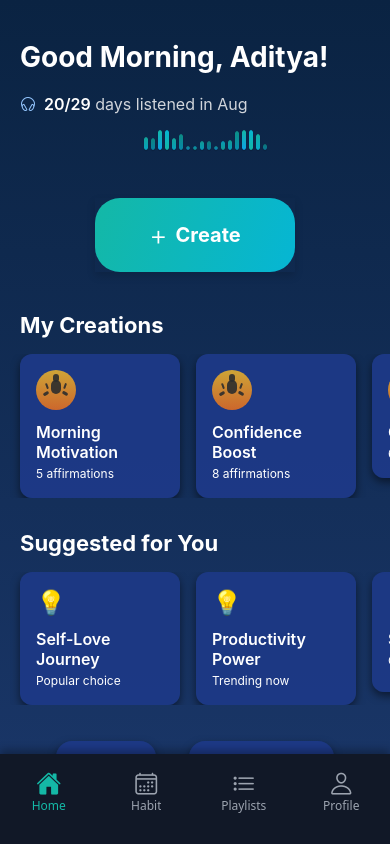
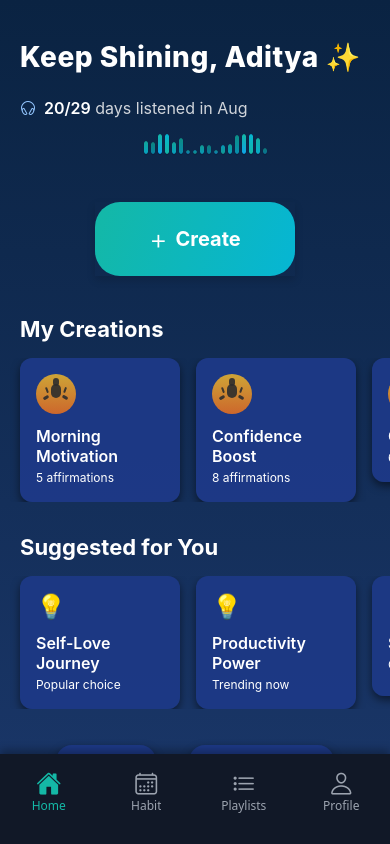
Before and after one commit to adityascript/UpliftAI, a React Native app: screen /Home in a window 390 px wide. Built offline with nearby package versions, Linux system fonts and the light colour scheme.

Commit message:
Keep shining instead of Good Morning

```diff
--- a/screens/HomeScreen.js
+++ b/screens/HomeScreen.js
@@ -1,5 +1,5 @@
 import React from 'react';
-import { View, Text, ScrollView, StyleSheet, SafeAreaView, StatusBar } from 'react-native';
+import { View, Text, ScrollView, StyleSheet, SafeAreaView, StatusBar, Platform } from 'react-native';
 import { LinearGradient } from 'expo-linear-gradient';
 import ProgressIndicator from '../components/ProgressIndicator';
 import CreateButton from '../components/CreateButton';
@@ -7,13 +7,8 @@ import PlaylistSection from '../components/PlaylistSection';
 import QuickActions from '../components/QuickActions';
 
 const HomeScreen = () => {
-  // Get current time for dynamic greeting
-  const getGreeting = () => {
-    const hour = new Date().getHours();
-    if (hour < 12) return 'Good Morning';
-    if (hour < 17) return 'Good Afternoon';
-    return 'Good Evening';
-  };
+  // User name - in a real app, this would come from authentication/user context
+  const userName = 'Aditya'; // This would be dynamically fetched from user state/context
 
   // Sample data for My Creations
   const myCreations = [
@@ -48,7 +43,7 @@ const HomeScreen = () => {
         <ScrollView style={styles.scrollView} showsVerticalScrollIndicator={false}>
           {/* Greeting + Streak Summary */}
           <View style={styles.header}>
-            <Text style={styles.greeting}>{getGreeting()}, Aditya!</Text>
+            <Text style={styles.greeting}>Keep Shining, {userName} ✨</Text>
           </View>
 
           {/* Progress Indicator */}
@@ -94,14 +89,16 @@ const styles = StyleSheet.create({
   },
   header: {
     paddingHorizontal: 20,
-    paddingTop: 40,
-    paddingBottom: 8,
+    paddingTop: Platform.OS === 'ios' ? 60 : 40, // Extra padding for iOS notch
+    paddingBottom: 12,
+    marginTop: Platform.OS === 'android' ? 24 : 0, // Additional margin for Android
   },
   greeting: {
     fontSize: 28,
-    fontWeight: '700',
+    fontWeight: '800', // Slightly bolder for friendlier tone
     color: '#FFFFFF',
     textAlign: 'left',
+    letterSpacing: 0.5, // Slight letter spacing for better readability
   },
   bottomSpacing: {
     height: 100, // Space for bottom navigation
```
